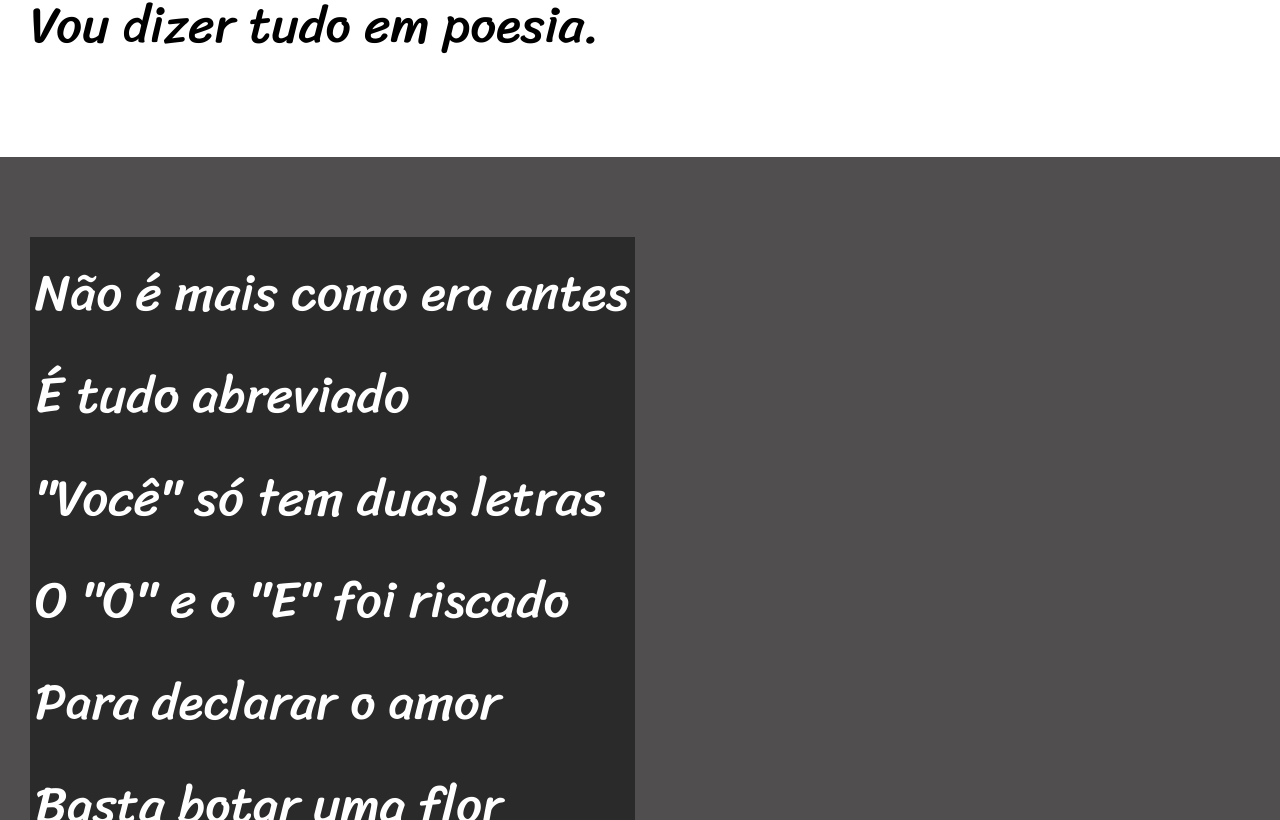
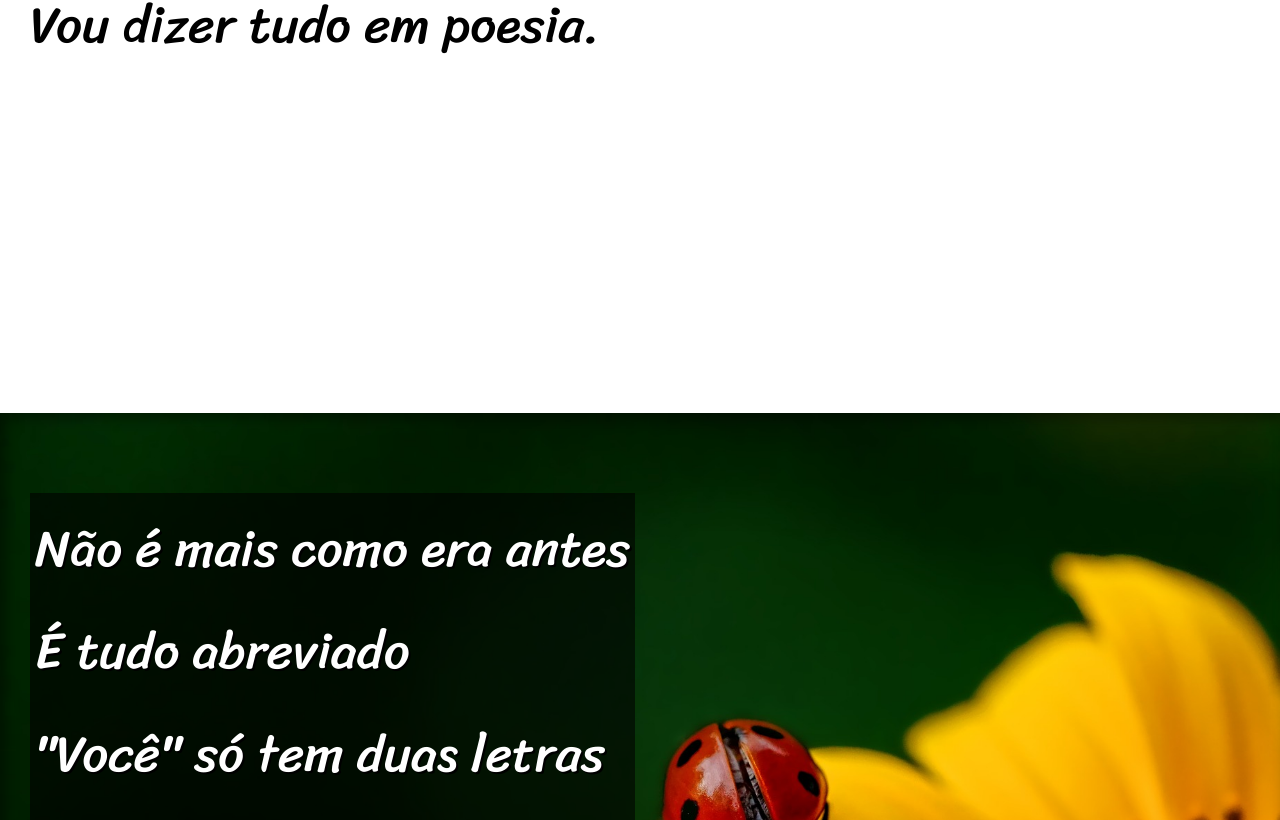
Before and after one commit to RizoEmily/HTML, a plain HTML site: page modulo_3/desafio012/index.html in a window 1280 px wide. Shown: the part 980-1800 px from the top of the page. Drawn offline with Linux system fonts and the light colour scheme.

Commit message:
finalizado

```diff
--- a/modulo_3/desafio012/estilo/style.css
+++ b/modulo_3/desafio012/estilo/style.css
@@ -60,11 +60,9 @@ section{
     font-size: 4vw;
 }
 
-footer{
-    background-color: black;
-    color: white;
-    text-align: center;
-    padding: 10px;
+
+section > p{
+    padding-bottom: 5em;
 }
 
 section.normal{
@@ -75,10 +73,34 @@ section.normal{
 section.imagem{
     background-color: rgb(80, 78, 78);
     color: rgb(255, 255, 255);
+    box-shadow: inset 6px 6px 13px rgba(0, 0, 0, 0.397);
+    background-size: cover;
+    background-attachment: fixed;
 }
 
 section.imagem > p{
-    background-color: rgba(0, 0, 0, 0.459);
+    background-color: rgba(0, 0, 0, 0.596);
     display: inline-block;
     padding: 5px;
+    text-shadow: 2px 2px 0px black;
+
 }
+
+section#img01{
+    background-image: url(../imagens/background001.jpg);
+    background-position: right center;
+
+}
+
+section#img02{
+    background-image: url(../imagens/background002.jpg);
+    background-position: right center;
+
+}
+
+footer{
+    background-color: black;
+    color: white;
+    text-align: center;
+    padding: 10px;
+}
--- a/modulo_3/desafio012/index.html
+++ b/modulo_3/desafio012/index.html
@@ -24,7 +24,7 @@
         </p>
     </section>
 
-    <section class="imagem">
+    <section class="imagem" id="img01">
         <p>
             Não é mais como era antes <br>
             É tudo abreviado <br>
@@ -55,7 +55,7 @@
         </p>
     </section>
 
-    <section class="imagem">
+    <section class="imagem" id="img02">
         <p>
             Tenho saudade das cartas<br>
             Escritas com a própria mão<br>
```
